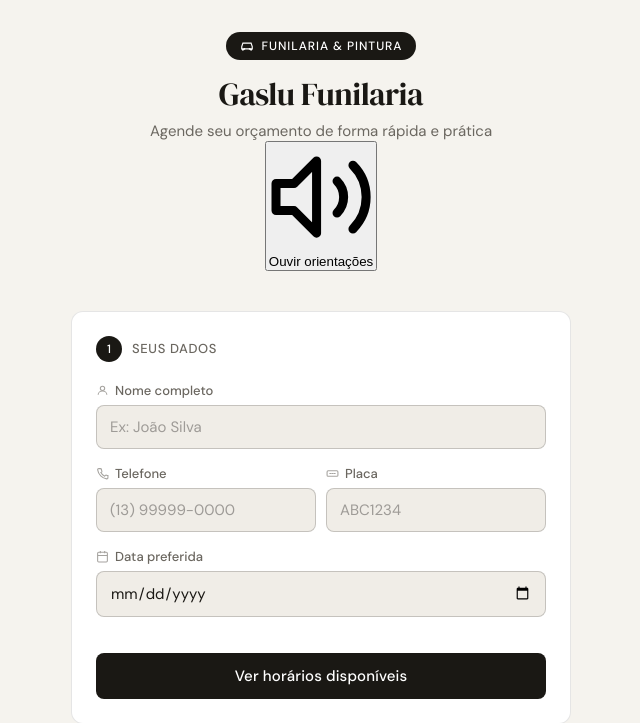
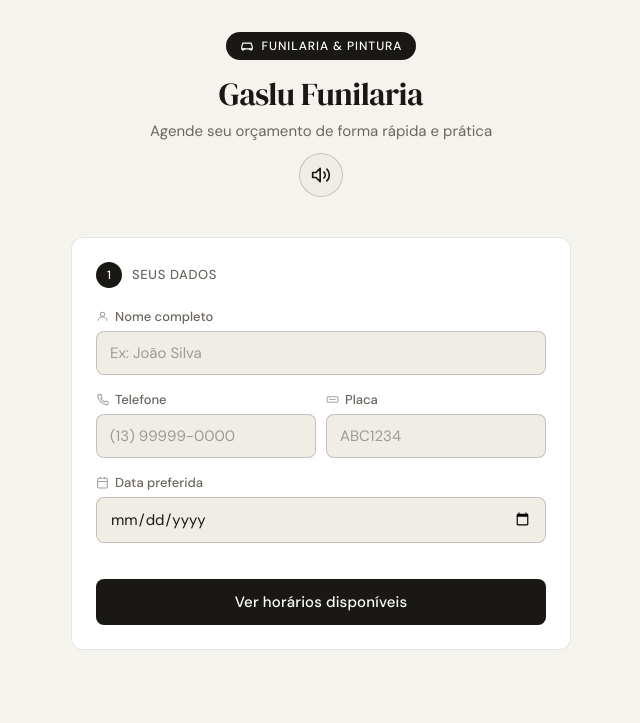
Before and after one commit to lumafrazao-dev/frameworkweb-pi1-gp7, a Django app: page /novo/ in a window 1280 px wide. Shown: the top 723 px of the page, without its empty margins (319-959 px from the left). After the commit the page ends 650 px from the top, so only its background shows below. Run offline with Django 5.2, Linux system fonts and the light colour scheme.

Commit message:
Update agendamento.html

```diff
--- a/agendamento/templates/agendamento.html
+++ b/agendamento/templates/agendamento.html
@@ -79,21 +79,40 @@
       margin-top: 8px;
     }
 
-    /* Botão de Áudio / Acessibilidade */
-    .btn-audio {
+    /* Estilo para o botão em formato de ícone */
+    .btn-audio-icone {
       display: inline-flex;
       align-items: center;
+      justify-content: center;
+      width: 44px;
+      height: 44px;
       background: var(--surface2);
       border: 0.5px solid var(--border-strong);
       color: var(--ink);
-      padding: 8px 14px;
-      border-radius: var(--radius-sm);
-      font-family: 'DM Sans', sans-serif;
-      font-size: 13px;
-      font-weight: 500;
+      border-radius: 50%; /* Deixa o botão redondo */
       cursor: pointer;
       margin-top: 12px;
-      transition: background 0.15s;
+      transition: background 0.15s, transform 0.1s;
+    }
+    .btn-audio-icone svg {
+      width: 20px;
+      height: 20px;
+    }
+    .btn-audio-icone:hover {
+      background: var(--border);
+      transform: scale(1.05);
+    }
+    .btn-audio-icone:active {
+      transform: scale(0.95);
+    }
+
+    /* Classe para leitores de tela (mantém acessibilidade para deficientes visuais) */
+    .sr-only {
+      position: absolute;
+      width: 1px; height: 1px;
+      padding: 0; margin: -1px;
+      overflow: hidden; clip: rect(0,0,0,0);
+      white-space: nowrap; border: 0;
     }
     .btn-audio:hover { background: var(--border); }
 
```
